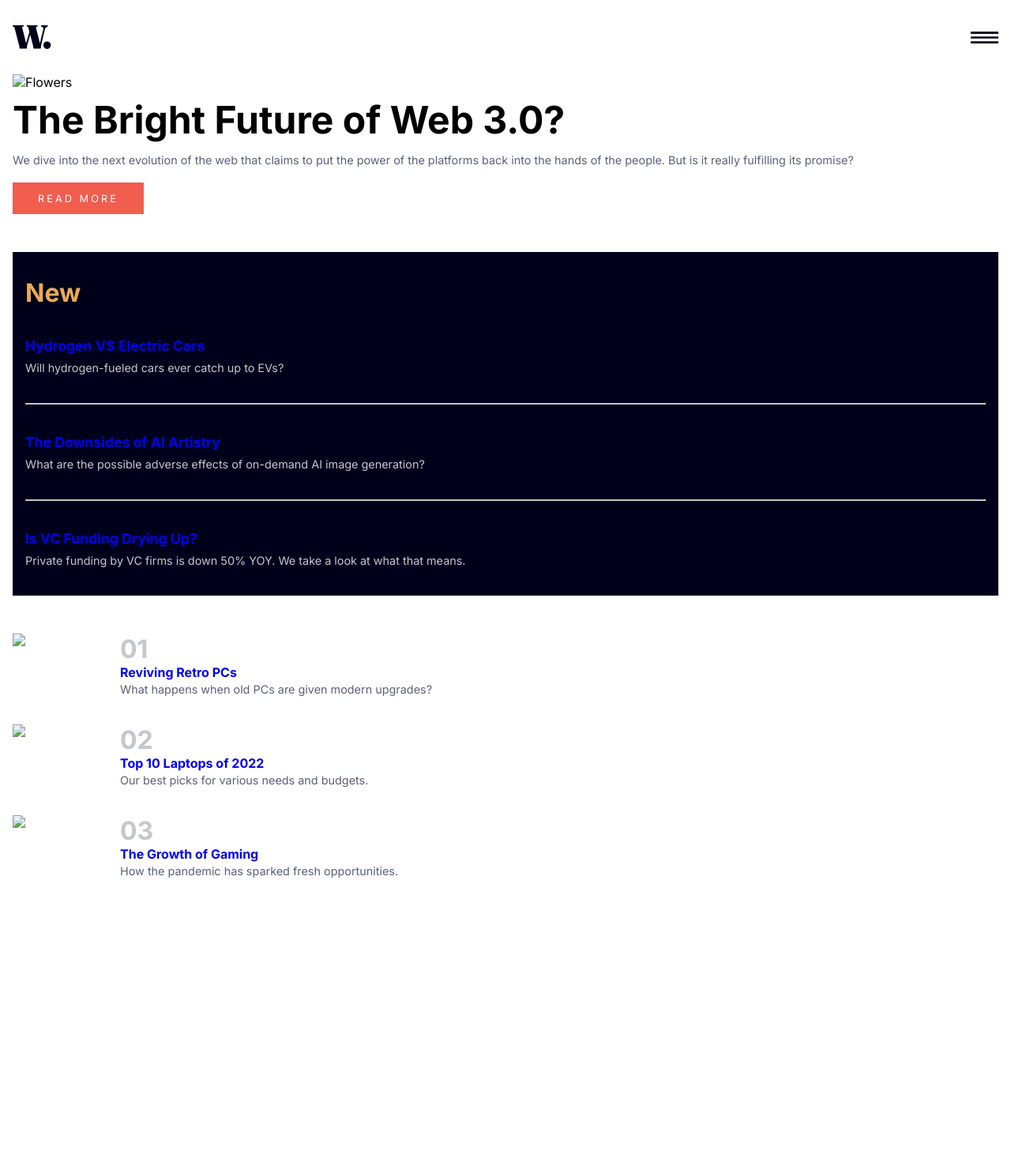
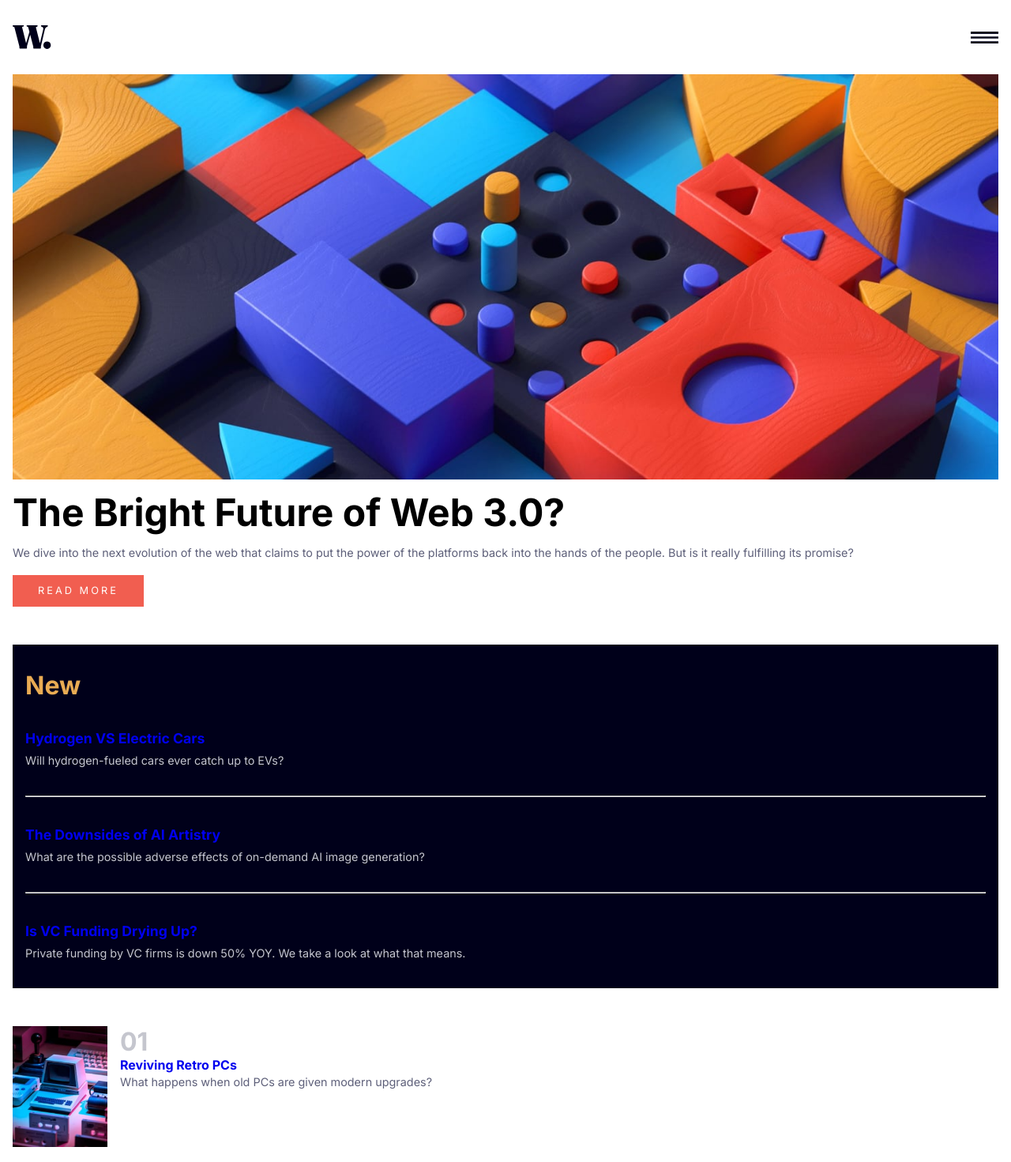
Before and after one commit to nack9993/news-homepage-main, a plain HTML site: page index.html in a window 1280 px wide. Shown: the top 1471 px of the page at 79% size. Before the commit the page ends 1163 px from the top, so only its background shows below. Drawn offline with Linux system fonts and the light colour scheme; the site is published under a folder, as on GitHub Pages, so addresses that start at the root find nothing.

Commit message:
Update file

```diff
--- a/index.html
+++ b/index.html
@@ -287,7 +287,7 @@
     <main class="container">
       <header>
         <nav class="navbar">
-          <img height="30" src="./assets/images/logo.svg" />
+          <img alt="logo" height="30" src="./assets/images/logo.svg" />
 
           <img
             id="menu"
@@ -315,16 +315,16 @@
             <picture class="image">
               <source
                 media="(min-width:1024px)"
-                srcset="/assets/images/image-web-3-desktop.jpg"
+                srcset="./assets/images/image-web-3-desktop.jpg"
               />
               <source
                 media="(min-width:640px)"
-                srcset="/assets/images/image-web-3-mobile.jpg"
+                srcset="./assets/images/image-web-3-mobile.jpg"
               />
               <img
                 class="image"
-                src="/assets/images/image-web-3-mobile.jpg"
-                alt="Flowers"
+                src="./assets/images/image-web-3-mobile.jpg"
+                alt="Image preview"
               />
             </picture>
           </div>
@@ -378,7 +378,11 @@
 
       <article class="rank-section">
         <article class="content">
-          <img class="image" src="/assets/images/image-retro-pcs.jpg" />
+          <img
+            class="image"
+            alt="retro pc"
+            src="./assets/images/image-retro-pcs.jpg"
+          />
           <div class="context">
             <h2 class="title">01</h2>
             <a class="headline" href="/">Reviving Retro PCs</a>
@@ -387,7 +391,11 @@
         </article>
 
         <article class="content">
-          <img class="image" src="/assets/images/image-top-laptops.jpg" />
+          <img
+            class="image"
+            alt="laptops"
+            src="./assets/images/image-top-laptops.jpg"
+          />
           <div class="context">
             <h2 class="title">02</h2>
             <a class="headline" href="/">Top 10 Laptops of 2022</a>
@@ -396,7 +404,11 @@
         </article>
 
         <article class="content">
-          <img class="image" src="/assets/images/image-gaming-growth.jpg" />
+          <img
+            class="image"
+            alt="gaming"
+            src="./assets/images/image-gaming-growth.jpg"
+          />
           <div class="context">
             <h2 class="title">03</h2>
             <a class="headline" href="/">The Growth of Gaming</a>
```
